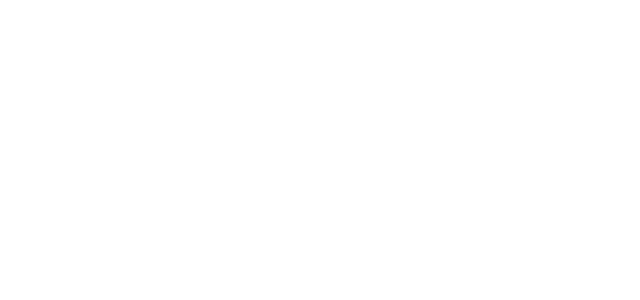
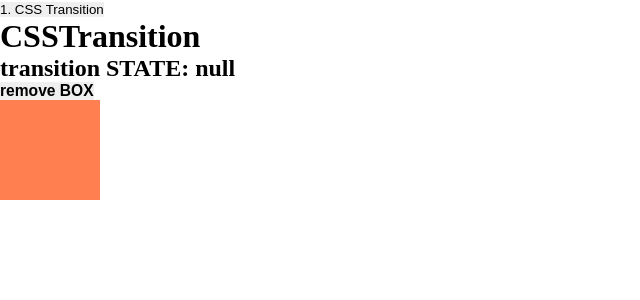
Before and after one commit to ddullgi/learn-react, a React app: page /web_animaitons_API in a window 1280 px wide. Before the commit this address had no page. Shown: the top 300 px of the page, without its empty margins (0-640 px from the left). Built offline with nearby package versions, Linux system fonts and the light colour scheme.

Commit message:
feat. transition STATE 공부

```diff
--- a/src/App.jsx
+++ b/src/App.jsx
@@ -2,6 +2,7 @@
 import { BrowserRouter, Route, Routes } from "react-router-dom";
 import "@/app.css";
 import { Home, MouseCusor, MineSweeper } from "@/pages";
+import { WebAnimaitonsAPI } from "./pages";
 // import Navbar from "@/components/Navbar/Navbar";
 
 const App = () => {
@@ -12,6 +13,7 @@
         <Route path="/" element={<Home />} />
         <Route path="/mouse_cursor" element={<MouseCusor />} />
         <Route path="/mine_sweeper" element={<MineSweeper />} />
+        <Route path="/web_animaitons_API" element={<WebAnimaitonsAPI />}></Route>
         {/* </Route> */}
       </Routes>
     </BrowserRouter>
--- /dev/null
+++ b/src/components/WebAnimaitonsAPI/CSSTransition.jsx
@@ -0,0 +1,58 @@
+import { useState, useRef, useEffect } from "react";
+import styles from "./CSSTransition.module.css";
+
+const CSSTransition = () => {
+  const [boxStyle, setBoxStyle] = useState(false);
+  const [boxTransition, setBoxTransition] = useState("null");
+  const boxRef = useRef();
+  const removeBox = () => {
+    boxRef.current.remove();
+  };
+
+  useEffect(() => {
+    const transition = (string) => {
+      const transitionLog = (e) => {
+        console.log(`${e.propertyName} ${string}`);
+        setBoxTransition(string);
+      };
+      return transitionLog;
+    };
+
+    if (boxRef && boxRef.current) {
+      boxRef.current.addEventListener("transitionstart", transition("START"), false);
+      boxRef.current.addEventListener("transitionend", transition("END"), false);
+      boxRef.current.addEventListener("transitionrun", transition("RUN"), false);
+      boxRef.current.addEventListener("transitioncancel", transition("CANCEL"), false);
+
+      return function cleanup() {
+        boxRef.removeEventListener("transitionstart", transition("START"), false);
+        boxRef.removeEventListener("transitionend", transition("END"), false);
+        boxRef.removeEventListener("transitionrun", transition("RUN"), false);
+        boxRef.removeEventListener("transitioncancel", transition("CANCEL"), false);
+      };
+    }
+  }, []);
+
+  return (
+    <>
+      <h1>CSSTransition</h1>
+
+      <h2>transition STATE: {boxTransition}</h2>
+      <button onClick={removeBox}>
+        <h3>remove BOX</h3>
+      </button>
+      <div>
+        <div
+          ref={boxRef}
+          onClick={() => {
+            setBoxStyle((boxStyle) => !boxStyle);
+          }}
+          className={`${styles.box} ${boxStyle ? styles.box_action : ""}`}
+          aria-hidden="true"
+        ></div>
+      </div>
+    </>
+  );
+};
+
+export default CSSTransition;
--- /dev/null
+++ b/src/components/WebAnimaitonsAPI/CSSTransition.module.css
@@ -0,0 +1,12 @@
+.box {
+  width: 100px;
+  height: 100px;
+  background: coral;
+  transition: transform 1s ease-in-out;
+  /* background 2s 1s linear; */
+}
+
+.box_action {
+  transform: translateX(300px);
+  background: blue;
+}
--- /dev/null
+++ b/src/components/index.js
@@ -0,0 +1 @@
+export { default as CSSTransition } from "./WebAnimaitonsAPI/CSSTransition";
--- a/src/pages/Home/Home.jsx
+++ b/src/pages/Home/Home.jsx
@@ -1,4 +1,5 @@
 import { NavLink } from "react-router-dom";
+import styles from "./Home.module.css";
 
 const Home = () => {
   return (
@@ -9,6 +10,10 @@
       <NavLink to="/mine_sweeper" className="link">
         <h1>지뢰 찾기</h1>
       </NavLink>
+      <NavLink to="/web_animaitons_API" className="link">
+        <h1>Inflearn WebAnimaitonsAPI 수업 정리</h1>
+      </NavLink>
+      <div className={styles.css}>Activity.</div>
     </>
   );
 };
--- /dev/null
+++ b/src/pages/Home/Home.module.css
@@ -0,0 +1,15 @@
+.css {
+  color: white;
+  background-color: rgb(200, 75, 49);
+  position: absolute;
+  font-size: 5rem;
+  font-weight: 800;
+}
+
+.css::after {
+  content: "Activity.";
+  position: absolute;
+  color: rgb(34, 40, 49);
+  top: -0.3rem;
+  left: -0.3rem;
+}
--- /dev/null
+++ b/src/pages/WebAnimaitonsAPI/WebAnimaitonsAPI.jsx
@@ -0,0 +1,23 @@
+import { useState } from "react";
+import { CSSTransition } from "../../components";
+
+const WebAnimaitonsAPI = () => {
+  const [lecture, setLecture] = useState("CSSTransition");
+
+  return (
+    <>
+      <div>
+        <button
+          onClick={() => {
+            setLecture("CSS Transition");
+          }}
+        >
+          1. CSS Transition
+        </button>
+      </div>
+      {lecture ? <CSSTransition /> : ""}
+    </>
+  );
+};
+
+export default WebAnimaitonsAPI;
--- a/src/pages/index.js
+++ b/src/pages/index.js
@@ -1,3 +1,4 @@
 export { default as Home } from "./Home/Home";
 export { default as MouseCusor } from "./MouseCusor/MouseCusor";
 export { default as MineSweeper } from "./MineSweeper/MineSweeper";
+export { default as WebAnimaitonsAPI } from "./WebAnimaitonsAPI/WebAnimaitonsAPI";
--- a/webpack.config.js
+++ b/webpack.config.js
@@ -17,7 +17,7 @@
   stats: "errors-only",
   devServer: {
     open: true,
-    port: 8080,
+    port: 8000,
     proxy: {},
     client: {
       overlay: {
```
